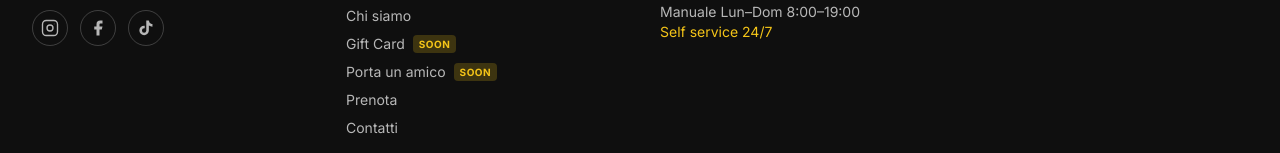
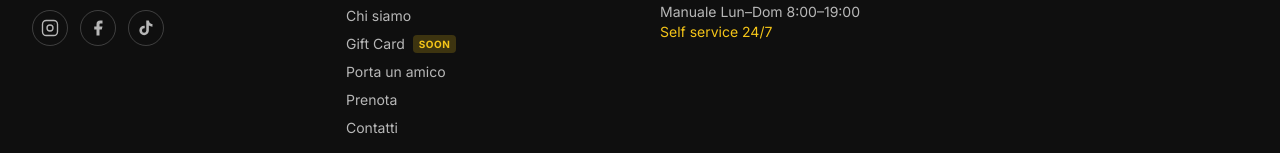
Before and after one commit to washhubct/wash-hub-site, a Next.js app: page / in a window 1280 px wide. Shown: the part 4749-4902 px from the top of the page. Built offline with nearby package versions, Linux system fonts and the light colour scheme.

Commit message:
fix(footer): rimuovi badge 'Soon' da Porta un amico — feature live
Il referral end-to-end è ora operativo: lookup codice, sconto al booking,
voucher al referrer, riscatto automatico al telefono. Niente più beta.

Co-Authored-By: Claude Opus 4.7 (1M context) <noreply@anthropic.com>

```diff
--- a/src/components/layout/Footer.tsx
+++ b/src/components/layout/Footer.tsx
@@ -63,7 +63,7 @@ export function Footer() {
                 ['FAQ', '/faq'],
                 ['Chi siamo', '/chi-siamo'],
                 ['Gift Card', '/gift-card', 'soon'],
-                ['Porta un amico', '/referral', 'soon'],
+                ['Porta un amico', '/referral', ''],
                 ['Prenota', '/prenota'],
                 ['Contatti', '/contatti'],
               ] as [string, string, string?][]).map(([l, h, badge]) => (
```
